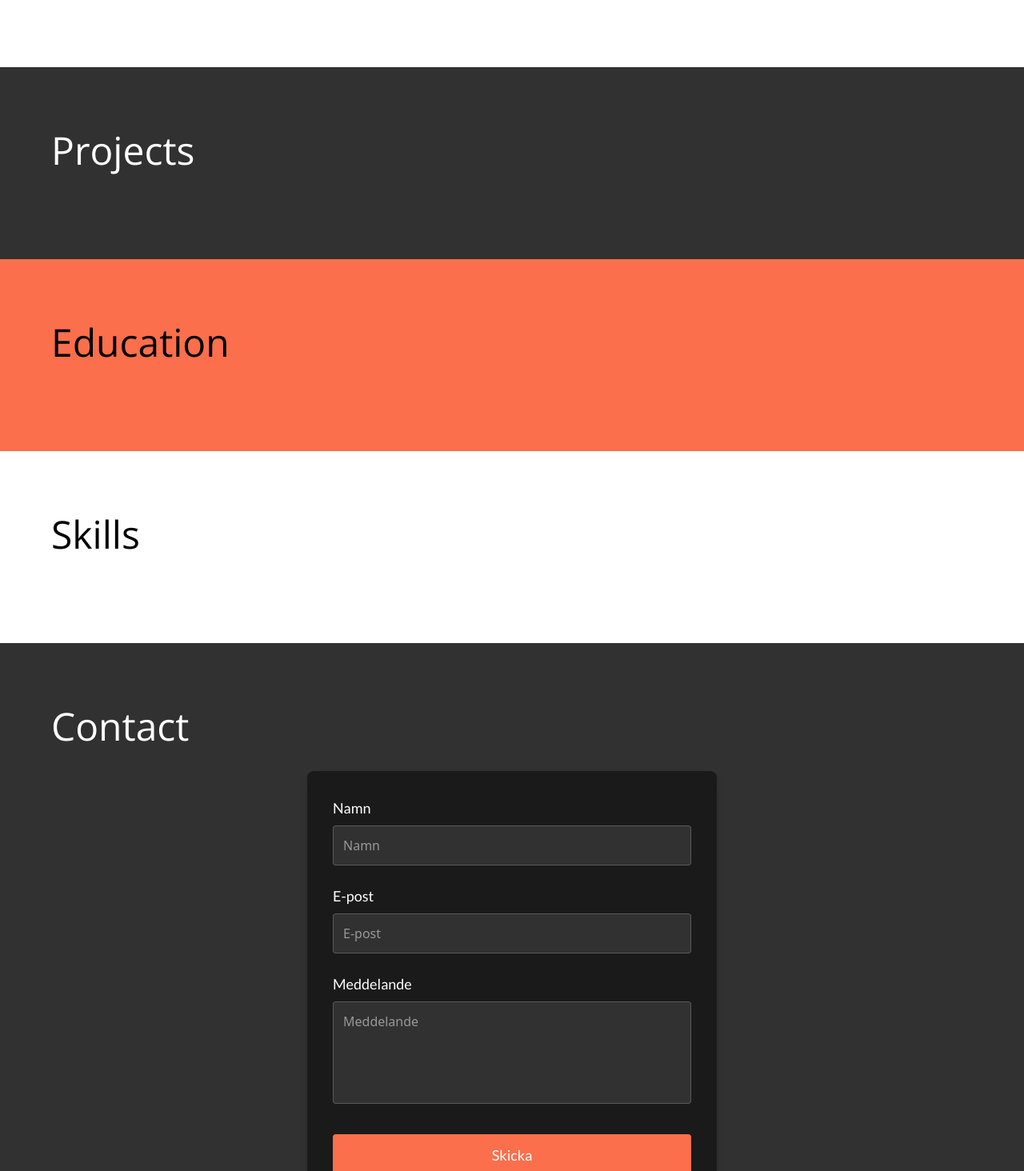
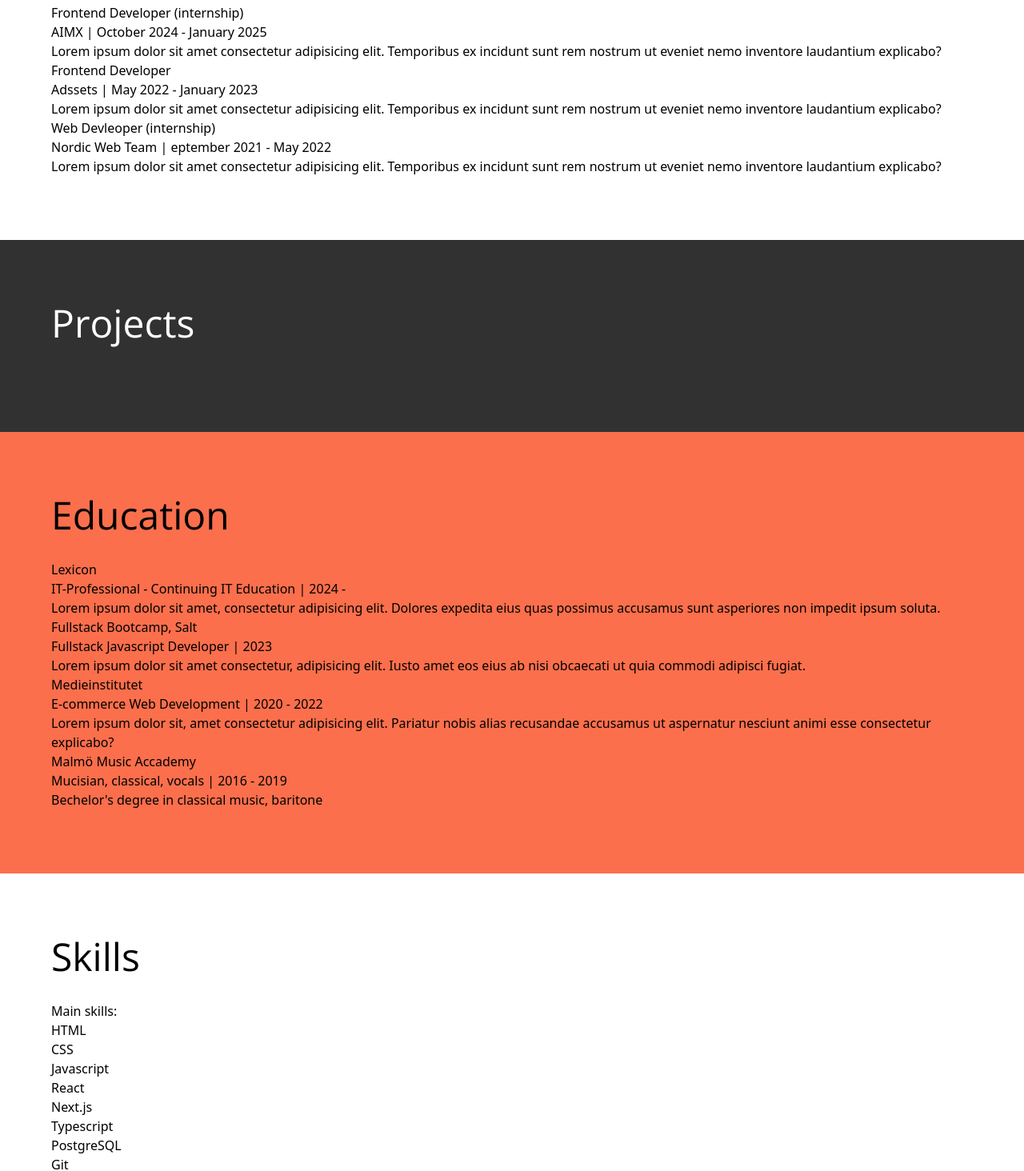
Before and after one commit to Rasmuskrogh/Portfolio-page-next.js, a Next.js app: page / in a window 1280 px wide. Shown: the part 800-2264 px from the top of the page at 80% size. Built offline with nearby package versions, Linux system fonts and the light colour scheme; no server answers.

Commit message:
started to populate the other sections.

```diff
--- a/app/page.tsx
+++ b/app/page.tsx
@@ -38,6 +38,33 @@ export default function Home() {
           <h2 className="text-4xl md:text-5xl font-open-sans mb-8">
             Working Experience
           </h2>
+          <div>
+            <h3>Frontend Developer (internship)</h3>
+            <h4>AIMX | October 2024 - January 2025</h4>
+            <p>
+              Lorem ipsum dolor sit amet consectetur adipisicing elit.
+              Temporibus ex incidunt sunt rem nostrum ut eveniet nemo inventore
+              laudantium explicabo?
+            </p>
+          </div>
+          <div>
+            <h3>Frontend Developer </h3>
+            <h4>Adssets | May 2022 - January 2023</h4>
+            <p>
+              Lorem ipsum dolor sit amet consectetur adipisicing elit.
+              Temporibus ex incidunt sunt rem nostrum ut eveniet nemo inventore
+              laudantium explicabo?
+            </p>
+          </div>
+          <div>
+            <h3>Web Devleoper (internship)</h3>
+            <h4>Nordic Web Team | eptember 2021 - May 2022</h4>
+            <p>
+              Lorem ipsum dolor sit amet consectetur adipisicing elit.
+              Temporibus ex incidunt sunt rem nostrum ut eveniet nemo inventore
+              laudantium explicabo?
+            </p>
+          </div>
         </div>
       </section>
       {/* Projects Section */}
@@ -52,12 +79,56 @@ export default function Home() {
           <h2 className="text-4xl md:text-5xl font-open-sans mb-8">
             Education
           </h2>
+          <div>
+            <h3>Lexicon</h3>
+            <h4>IT-Professional - Continuing IT Education | 2024 -</h4>
+            <p>
+              Lorem ipsum dolor sit amet, consectetur adipisicing elit. Dolores
+              expedita eius quas possimus accusamus sunt asperiores non impedit
+              ipsum soluta.
+            </p>
+          </div>
+          <div>
+            <h3>Fullstack Bootcamp, Salt</h3>
+            <h4>Fullstack Javascript Developer | 2023</h4>
+            <p>
+              Lorem ipsum dolor sit amet consectetur, adipisicing elit. Iusto
+              amet eos eius ab nisi obcaecati ut quia commodi adipisci fugiat.
+            </p>
+          </div>
+          <div>
+            <h3>Medieinstitutet</h3>
+            <h4>E-commerce Web Development | 2020 - 2022</h4>
+            <p>
+              Lorem ipsum dolor sit, amet consectetur adipisicing elit. Pariatur
+              nobis alias recusandae accusamus ut aspernatur nesciunt animi esse
+              consectetur explicabo?
+            </p>
+          </div>
+          <div>
+            <h3>Malmö Music Accademy</h3>
+            <h4>Mucisian, classical, vocals | 2016 - 2019</h4>
+            <p>Bechelor's degree in classical music, baritone</p>
+          </div>
         </div>
       </section>
       {/* Skills Section */}
       <section className="py-20 bg-white text-black">
         <div className="pl-8 md:pl-16 pr-8 md:pr-16">
           <h2 className="text-4xl md:text-5xl font-open-sans mb-8">Skills</h2>
+          <div>
+            <h3>Main skills:</h3>
+            <ul>
+              <li>HTML</li>
+              <li>CSS</li>
+              <li>Javascript</li>
+              <li>React</li>
+              <li>Next.js</li>
+              <li>Typescript</li>
+              <li>PostgreSQL</li>
+              <li>Git</li>
+            </ul>
+          </div>
         </div>
       </section>
       {/* Contact Section */}
```
